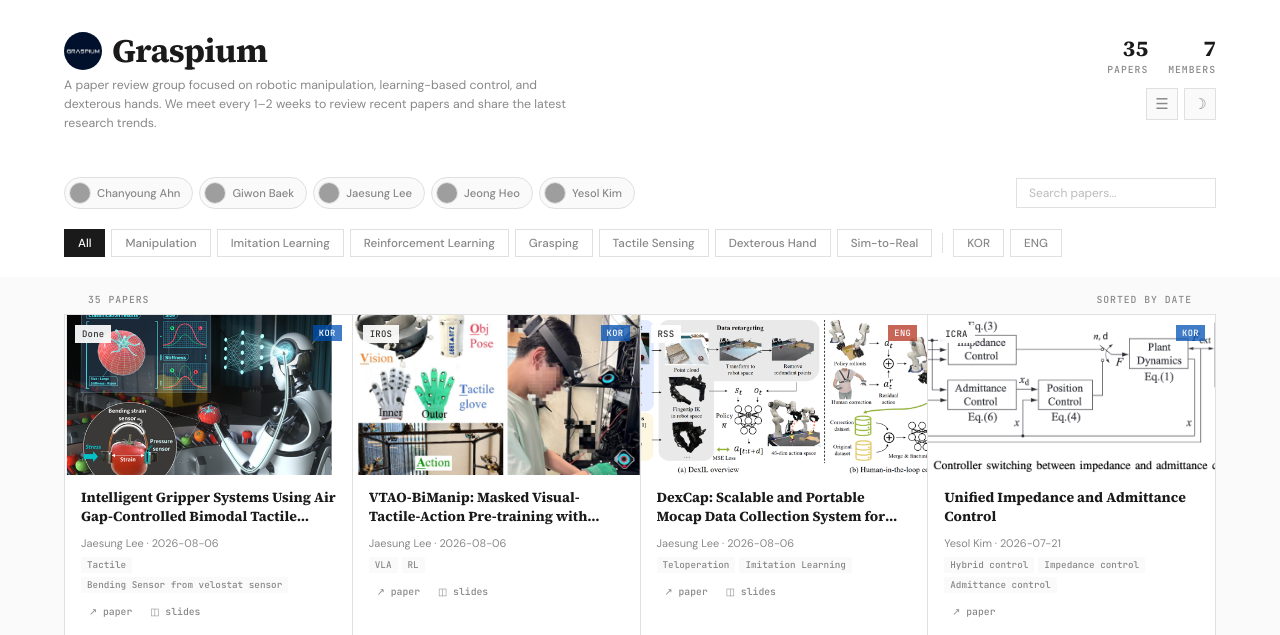
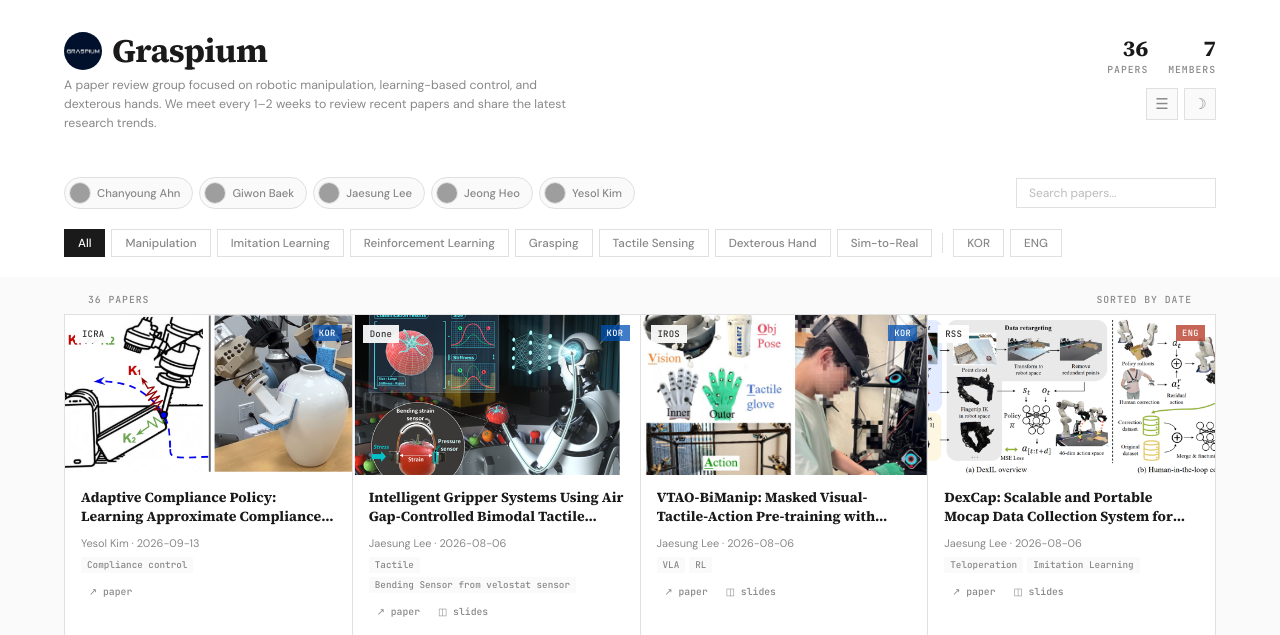
Before and after one commit to graspium-official/graspium-official.github.io, a Jekyll site: the page built from index.html, in a window 1280 px wide and 900 px high, cut to the strip 0-635 px from the top of the window. Built offline with Jekyll 4.4.1, drawn with Linux system fonts in a browser that asks for light colours; grey boxes are pictures that could not be loaded.

Commit message:
Add paper ys-008: Adaptive Compliance Policy: Learning Approximate Compliance for Diffusion-Guided Control

```diff
--- a/_data/papers.yml
+++ b/_data/papers.yml
@@ -614,3 +614,17 @@
   paper: "#"
   thumbnail: "assets/thumbnails/js-008.png"
   slides: "https://drive.google.com/file/d/1D8XCEd47Nxtz1OGxeV6cIA6842YEY_tE/view?usp=drive_link"
+
+- id: "ys-008"
+  title: "Adaptive Compliance Policy: Learning Approximate Compliance for Diffusion-Guided Control"
+  authors: "Yifan Houl, Zeyi Liu, Cheng Chil et al."
+  venue: "ICRA"
+  date: "2026-09-13"
+  field: "manipulation"
+  lang: "kor"
+  keywords:
+    - "Compliance control"
+  presenter: "Yesol Kim"
+  status: "pending"
+  paper: "#"
+  thumbnail: "assets/thumbnails/ys-008.png"
```
Also changed, not shown: assets/thumbnails/ys-008.png (added).
